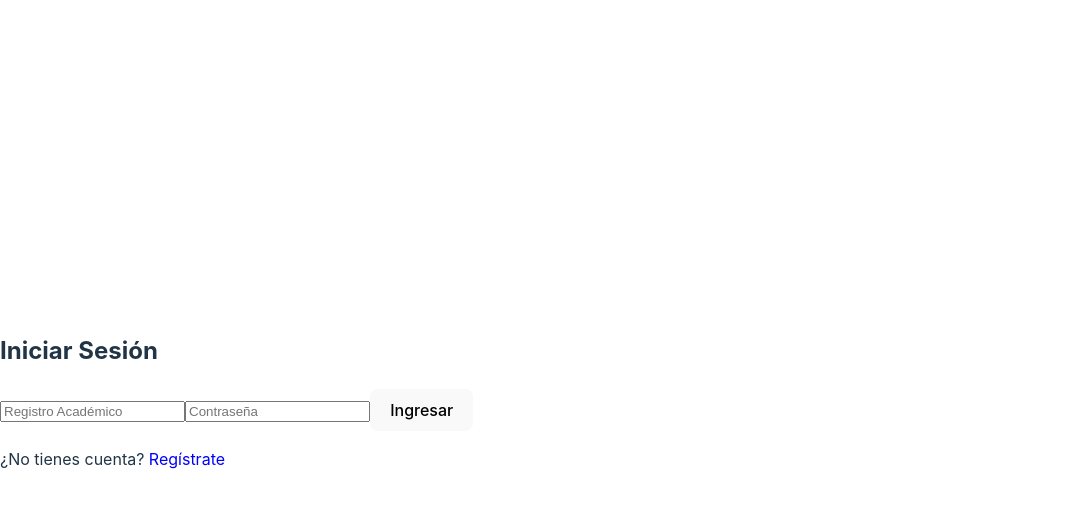
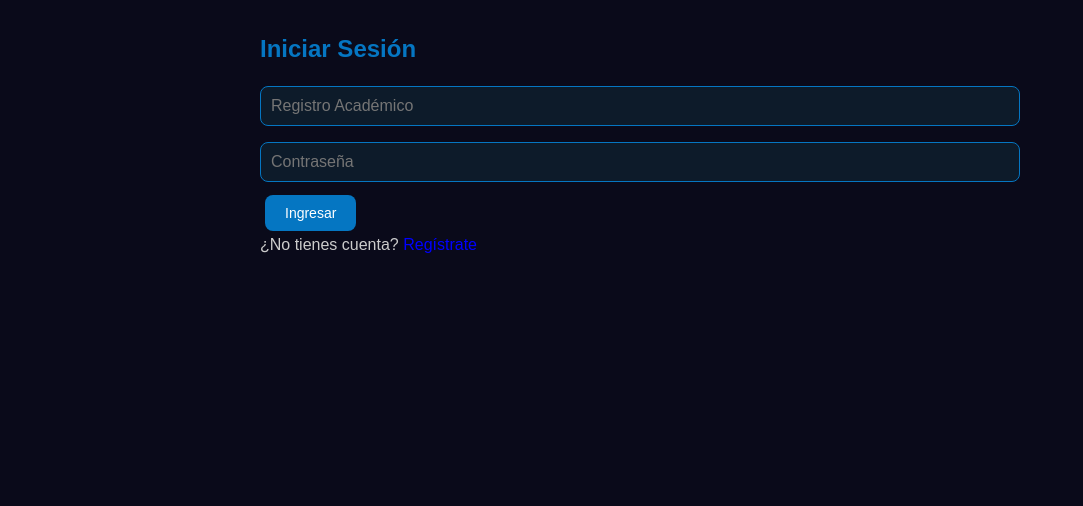
Before and after one commit to JCastro014/202405110-Practicas-1S2026, a React (Vite) app in the folder Practica_4/frontend/: page / in a window 1280 px wide. Shown: the top 506 px of the page, without its empty margins (0-1083 px from the left). Built offline with nearby package versions, Linux system fonts and the light colour scheme.

Commit message:
Fase Final /css/EditarPerfil

```diff
--- a/Practica_4/frontend/src/index.css
+++ b/Practica_4/frontend/src/index.css
@@ -1,69 +1,47 @@
-:root {
-  font-family: Inter, system-ui, Avenir, Helvetica, Arial, sans-serif;
-  line-height: 1.5;
-  font-weight: 400;
-
-  color-scheme: light dark;
-  color: rgba(255, 255, 255, 0.87);
-  background-color: #242424;
-
-  font-synthesis: none;
-  text-rendering: optimizeLegibility;
-  -webkit-font-smoothing: antialiased;
-  -moz-osx-font-smoothing: grayscale;
-  -webkit-text-size-adjust: 100%;
+* {
+  margin: 0;
+  padding: 0;
+  box-sizing: border-box;
+}
+body {
+  background-color: #0a0a1a;
+  color: #ffffff;
+  font-family: Arial, sans-serif;
+}
+#root {
+  max-width: 800px;
+  margin: 0 auto;
+  padding: 20px;
 }
 
-a {
-  font-weight: 500;
-  color: #646cff;
-  text-decoration: inherit;
-}
-a:hover {
-  color: #535bf2;
-}
-
-body {
-  margin: 0;
-  display: flex;
-  place-items: center;
-  min-width: 320px;
-  min-height: 100vh;
-}
-
-h1 {
-  font-size: 3.2em;
-  line-height: 1.1;
+input, textarea, select {
+  width: 100%;
+  padding: 10px;
+  margin: 8px 0;
+  background: #0d1b2a;
+  border: 1px solid rgb(5, 118, 194);
+  border-radius: 8px;
+  color: #ffffff;
+  font-size: 16px;
 }
 
 button {
+  padding: 10px 20px;
+  margin: 5px;
+  background: rgb(5, 118, 194);
+  color: white;
+  border: none;
   border-radius: 8px;
-  border: 1px solid transparent;
-  padding: 0.6em 1.2em;
-  font-size: 1em;
-  font-weight: 500;
-  font-family: inherit;
-  background-color: #1a1a1a;
   cursor: pointer;
-  transition: border-color 0.25s;
+  font-size: 14px;
 }
 button:hover {
-  border-color: #646cff;
+  background: rgb(3, 155, 16);
 }
-button:focus,
-button:focus-visible {
-  outline: 4px auto -webkit-focus-ring-color;
+h1, h2, h3 {
+  color: rgb(5, 118, 194);
+  margin: 15px 0;
 }
-
-@media (prefers-color-scheme: light) {
-  :root {
-    color: #213547;
-    background-color: #ffffff;
-  }
-  a:hover {
-    color: #747bff;
-  }
-  button {
-    background-color: #f9f9f9;
-  }
+p, small {
+  color: #cccccc;
 }
```
